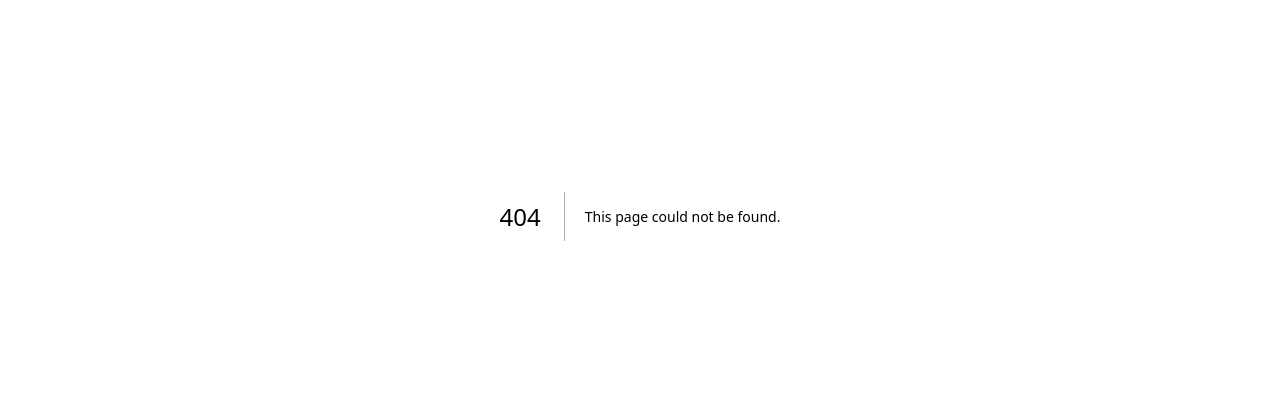
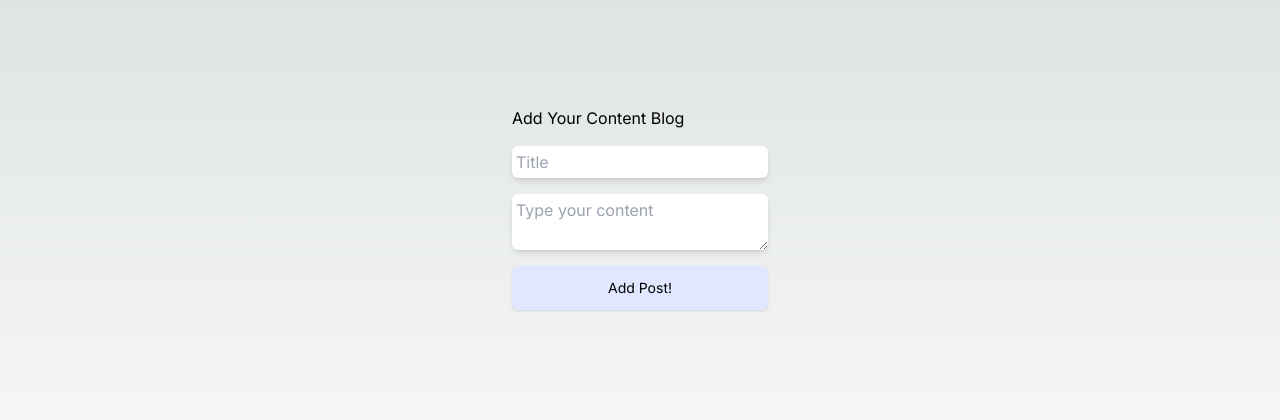
Before and after one commit to azzam2912/hagavi-blog-frontend, a Next.js app: page /add-post in a window 1280 px wide. Before the commit this address had no page. Shown: the part 184-604 px from the top of the page. Built offline with nearby package versions, Linux system fonts and the light colour scheme.

Commit message:
MVP 1: able to add blog post to spreadsheets API without author and date

```diff
--- /dev/null
+++ b/app/add-post/page.tsx
@@ -0,0 +1,58 @@
+'use client'
+
+import { FormEvent, useState } from "react";
+
+const AddPostPage = () => {
+    const [title, setTitle] = useState("");
+    const [content, setContent] = useState("");
+    const handleSubmit = async (e: FormEvent<HTMLFormElement>) => {
+        e.preventDefault();
+        const form = {
+            title,
+            content
+        }
+        try {
+            const response = await fetch(
+            'api/gsheet',
+            {
+            method: 'POST',
+            headers: {
+              'Accept': 'application/json',
+              'Content-Type': 'application/json'
+            },
+            body: JSON.stringify(form)
+            });
+            if(!response.ok) {
+                throw "Error " + response.status;
+            }
+            const responseContent = await response.json();
+            //alert(responseContent.data.tableRange);
+        } catch(err) {
+            console.error(err);
+        }
+        setTitle("");
+        setContent("");
+    }
+    return (
+        <main className="flex min-h-screen flex-col items-center justify-center">
+            <div className="m-8 p-8">
+                Add Your Content Blog
+                <form className="flex-row justify-center items-center py-4 space-y-4" onSubmit={handleSubmit}>
+                    <div className="flex items-center justify-center">
+                        <label htmlFor="title" className="sr-only">Title</label>
+                        <input value={title} onChange={e => setTitle(e.target.value)} type="text" name="title" id="title" className="shadow-md focus:ring-indigo-500 focus:border-indigo-500 block w-64 sm:text-md border-gray-300 rounded-md text-black p-1" placeholder="Title" />
+                    </div>
+                    <div className="flex items-center justify-center">
+                        <label htmlFor="content" className="sr-only">Content</label>
+                        <textarea value={content} onChange={e => setContent(e.target.value)} name="content" id="content" className="shadow-md focus:ring-indigo-500 focus:border-indigo-500 block w-64 sm:text-md border-gray-300 rounded-md text-black p-1" placeholder="Type your content" />
+                    </div>
+                    <div className="flex items-center justify-center">
+                        <button type="submit" className="items-center justify-center text-sm w-64 rounded-md shadow py-3 px-2 bg-indigo-100 text-black hover:ring-indigo-500 focus:bg-indigo-300 focus:text-white" >Add Post!</button>
+                    </div>
+                </form>
+            </div>
+        </main>
+    )
+}
+
+export default AddPostPage;
--- /dev/null
+++ b/app/api/golang/api_golang.ts
@@ -0,0 +1,20 @@
+import { Dispatch, SetStateAction } from "react";
+import { Post } from "../../posts/PostCard";
+
+const BASE_URL = "http://localhost:8080/"
+
+const getAllPostAsync = async (setPosts: Dispatch<SetStateAction<Post[]>>) => {
+try {
+    const response = await fetch(BASE_URL+"post");
+    if(!response.ok) {
+    throw new Error("Response Not OK");
+    }
+    const data = await response.json();
+    setPosts(data);
+} catch(error) {
+    console.log("Error");
+    return;
+}
+}
+
+export default getAllPostAsync;
--- /dev/null
+++ b/app/api/gsheet/route.ts
@@ -0,0 +1,52 @@
+
+import { NextResponse, NextRequest } from "next/server";
+import { google } from "googleapis";
+
+type SheetForm = {
+    "title": string
+    "content": string
+}
+
+interface Data {
+    message?: string;
+    data?: any;
+}
+
+export async function POST(request: NextRequest, res: Response) {
+    // if(req.method !== 'POST') {
+    //     return res.status(485).send({message: 'Only POST requests are allowed'});
+    // }
+    const body = await request.json();
+    try {
+        const auth = new google.auth.GoogleAuth({
+            credentials: {
+                client_email: process.env.GOOGLE_CLIENT_EMAIL,
+                private_key: process.env.GOOGLE_PRIVATE_KEY?.replace(/\\n/g, '\n'),
+            },
+            scopes: [
+                'https://www.googleapis.com/auth/drive',
+                'https://www.googleapis.com/auth/drive.file',
+                'https://www.googleapis.com/auth/spreadsheets',
+            ]
+        });
+        const sheets = google.sheets({
+            auth,
+            version: 'v4',
+        });
+        const response = await sheets.spreadsheets.values.append({
+            spreadsheetId: process.env.GOOGLE_SHEET_ID,
+            range: 'A1:B1',
+            valueInputOption: 'USER_ENTERED',
+            requestBody: {
+                values: [
+                    [body.title, body.content],
+                ]
+            }
+        });
+        return NextResponse.json({data: response.data})
+    } catch(e) {
+        console.error(e);
+        return NextResponse.json({message: "error " + e})
+    }
+
+}
--- a/app/page.tsx
+++ b/app/page.tsx
@@ -1,36 +1,29 @@
+'use client'
+
 import { Post } from "./posts/PostCard";
 import { useEffect, useState } from "react";
 import Blog from "./blog/Blog";
-
-const BASE_URL = "http://localhost:8080/"
-
-const getAllPostAsync = async () => {
-  try {
-    const response = await fetch(BASE_URL+"post");
-    if(!response.ok) {
-      throw new Error("Response Not OK");
-    }
-    const data = await response.json();
-    return data.data;
-  } catch(error) {
-    console.log("Error")
-    return null;
-  }
-}
+import getAllPostAsync from "./api/golang/api_golang";
+import { useRouter } from "next/navigation";
 
 export default function Home() {
-  const [posts, setPosts] = useState([])
+  const [posts, setPosts] = useState<Post[]>([])
+  const router = useRouter();
   useEffect(() => {
-    const allPosts = getAllPostAsync();
-    setPosts(allPosts);
-  }, []);
+    //getAllPostAsync(setPosts);
+  },[])
+
+  const handleClickAddPost = () => {
+      router.push('/add-post')
+  }
   return (
     <main className="flex min-h-screen flex-col items-center justify-between p-24">
       <div className="z-10 max-w-5xl w-full items-center justify-between font-mono text-sm lg:flex">
         <div className="flex justify-center items-center w-screen">
           <div className="text-2xl">This is Hagavi Blog</div>
         </div>
-
+        <button onClick={handleClickAddPost}>Add Blog Post</button>
+        <Blog posts={posts} />
       </div>
     </main>
   );
--- a/package.json
+++ b/package.json
@@ -10,6 +10,7 @@
   },
   "dependencies": {
     "axios": "^1.6.7",
+    "googleapis": "^132.0.0",
     "next": "14.1.0",
     "react": "^18",
     "react-dom": "^18"
```
Also changed, not shown: 2 other files (tests, documents, lock files or other folders).
